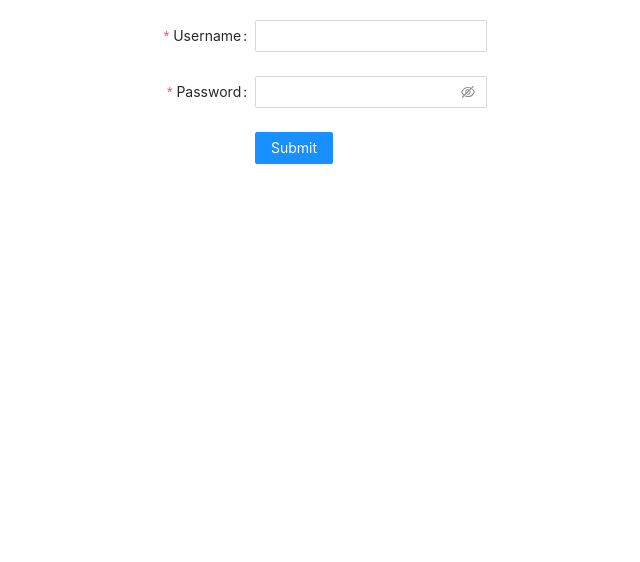
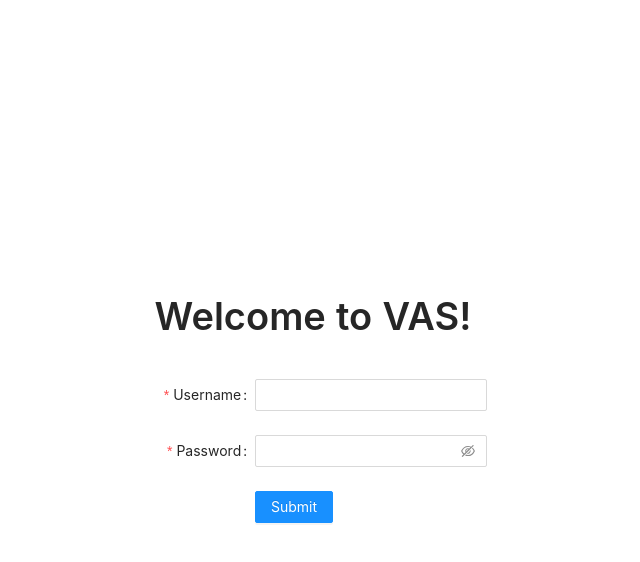
Before and after one commit to mahimag/VAS, a React (Create React App) app: page /login in a window 1280 px wide. Shown: the top 562 px of the page, without its empty margins (327-967 px from the left). Built offline with nearby package versions, Linux system fonts and the light colour scheme.

Commit message:
Refactor folder structures

```diff
--- a/src/App.tsx
+++ b/src/App.tsx
@@ -1,15 +1,10 @@
-import React, { Profiler, useContext, useState } from 'react';
-import Login from './pages/Login';
+import React from 'react';
 import { BrowserRouter } from "react-router-dom";
 import { Provider } from "react-redux";
 import Routing from './routes/Routing';
 import { store } from "./store";
 
-
 const App: React.FC = () => {
-  const [showProfile, setShowProfile] = useState(false);
-  const [username, setUsername] = useState("");
-  let  ctxValue;
 
   return (
     <div className= "form">
--- a/src/pages/Login.tsx
+++ b/src/components/loginForm/LoginForm.tsx
@@ -1,39 +1,23 @@
+import React from "react";
 import { Button, Form, Input } from "antd";
-import React, { useState, useContext } from "react";
 import { useNavigate } from "react-router-dom";
 import { useDispatch, useSelector } from "react-redux";
-import { RootState } from "../store";
-import { setLoggedIn } from "../features/Auth/AuthSlice";
+import { RootState } from "../../store";
+import { setLoggedIn } from "../..//features/Auth/AuthSlice";
 
-// const changeIsLoggedIn = (ctx: ContextInterface) => {
-//   ctx.setIsLoggedIn((prev: boolean) => !prev);
-//   console.log("This user is, ", ctx.isLoggedIn);
-// }
-
-// const onSubmitHandler = (ctxValue: ContextInterface) => {
-//   ctxValue.setIsLoggedIn((prev) => !prev);
-//   console.log(ctxValue.isLoggedIn);
-// }
-
-const Login: React.FC = () => {
-  const test = useSelector((state: RootState) => state.auth.isLoggedIn );
-
-  // console.log("testing123, " + test);
+const LoginForm: React.FC = () => {
+  const test = useSelector((state: RootState) => state.auth.isLoggedIn);
 
   const navigate = useNavigate();
-  // const ctxValue = useContext(LoginContext) as ContextInterface;
   const dispatch = useDispatch();
-
-
 
   const onFinish = (values: any) => {
     if (values.username === "mahima" && values.password === "gurung") {
       //add to Local Storage
-      localStorage.setItem('LoggedIn', "true");
+      localStorage.setItem("LoggedIn", "true");
       dispatch(setLoggedIn(true));
       navigate("../launch");
-    }
-    else{
+    } else {
       dispatch(setLoggedIn(false));
     }
   };
@@ -41,11 +25,6 @@ const Login: React.FC = () => {
   const onFinishFailed = (errorInfo: any) => {
     console.log("Failed:", errorInfo);
   };
-
-  // return (
-  //       <button onClick={() => onSubmitHandler(ctxValue)}>Login</button>
-
-  // );
 
   return (
     <Form
@@ -75,13 +54,12 @@ const Login: React.FC = () => {
 
       <Form.Item wrapperCol={{ offset: 8, span: 16 }}>
         {/* <Button onClick={() => onSubmitHandler(ctxValue)} type="primary" htmlType="submit"> */}
-        <Button type="primary"
-          htmlType="submit"
-        >
+        <Button type="primary" htmlType="submit">
           Submit
         </Button>
       </Form.Item>
     </Form>
   );
 };
-export default Login;
+
+export default LoginForm;
--- a/src/pages/Dashboard.tsx
+++ b/src/pages/Dashboard.tsx
@@ -1,6 +1,5 @@
-import { Button, Form, Input } from 'antd';
+import React from "react";
 import { useNavigate } from 'react-router-dom';
-// import {BrowserRouter as Router, Route} from 'react-router-dom';
 
 function Dashboard(){
     const navigate = useNavigate();
--- a/src/pages/LaunchingPage.tsx
+++ b/src/pages/LaunchingPage.tsx
@@ -1,23 +1,9 @@
-import React, { useState, useContext } from 'react';
+import React from 'react';
 import { useNavigate } from 'react-router-dom';
-import { Button, Form, Input } from 'antd';
-import { createTextChangeRange, updateShorthandPropertyAssignment } from 'typescript';
-
+import { Button } from 'antd';
 
 const LaunchingPage: React.FC = () => {
     const navigate = useNavigate();
-
-    const onFinish = (values: any) => {
-        if(values.username === "mahima" && values.password === "gurung"){
-        navigate('../create');
-        }
-        console.log('Success:', values);
-    };
-
-    const onFinishFailed = (errorInfo: any) => {
-        console.log('Failed:', errorInfo);
-    };
-
     return(
         <Button type="primary" htmlType="submit" onClick={() => navigate('/create')}>
         Create Patient Profile
--- a/src/pages/Profile/Profile.tsx
+++ b/src/pages/Profile/Profile.tsx
@@ -1,4 +1,4 @@
-import React, { useContext } from "react";
+import React from "react";
 import { useSelector } from "react-redux";
 import { RootState } from "../../store";
 //import './Profile.css';
@@ -7,7 +7,7 @@ const Profile: React.FC = () => {
   const getData = useSelector(
     (state: RootState) => state.patientInfo.patientData
   );
-    return(
+  return (
     <>
       <span>
         <h1> Profile </h1>
@@ -30,6 +30,6 @@ const Profile: React.FC = () => {
       </span>
     </>
   );
-}
+};
 
 export default Profile;
--- /dev/null
+++ b/src/pages/login/Login.css
@@ -0,0 +1,11 @@
+.login {
+    height: 100vh;
+    display: flex;
+    justify-content: center;
+    align-items: center;
+    flex-direction: column  ;
+}
+
+.login .login__title {
+    margin-bottom: 40px;
+}
--- /dev/null
+++ b/src/pages/login/Login.tsx
@@ -0,0 +1,16 @@
+import { Typography } from "antd";
+import React from "react";
+import LoginForm from "../../components/loginForm/LoginForm";
+
+import "./Login.css";
+const Login: React.FC = () => {
+  const { Title } = Typography;
+
+  return (
+    <div className="login">
+      <Title className="login__title">Welcome to VAS!</Title>
+      <LoginForm />
+    </div>
+  );
+};
+export default Login;
--- a/src/routes/Routing.tsx
+++ b/src/routes/Routing.tsx
@@ -1,22 +1,29 @@
-import { BrowserRouter as Router, Route, Routes, Navigate } from "react-router-dom";
+import {
+  BrowserRouter as Router,
+  Route,
+  Routes,
+  Navigate,
+} from "react-router-dom";
 import Dashboard from "../pages/Dashboard";
 import LaunchingPage from "../pages/LaunchingPage";
-import Login from "../pages/Login";
+import Login from "../pages/login/Login";
 import ManagePatient from "../pages/ManagePatient";
 import Profile from "../pages/Profile/Profile";
 
 var checkAuth = false;
 
 export default function Routing() {
-
-  if(localStorage.getItem('LoggedIn') === 'true' ){
+  if (localStorage.getItem("LoggedIn") === "true") {
     checkAuth = true;
   }
   return (
     <Routes>
       <Route path="/" element={<Dashboard />} />
       <Route path="/login" element={<Login />} />
-      <Route path="/launch" element={checkAuth ? <LaunchingPage /> : <Navigate to={"/login"} />} />
+      <Route
+        path="/launch"
+        element={checkAuth ? <LaunchingPage /> : <Navigate to={"/login"} />}
+      />
       <Route path="/patient/create" element={<ManagePatient />} />
       <Route path="/profile" element={<Profile />} />
     </Routes>
```
Also changed, not shown: src/Nav.tsx (deleted, +0 -31 lines), src/features/Auth/AuthSlice.tsx (+0 -9 lines), src/components/loginForm/LoginForm.css (added). Lines whose indentation alone changed are shown as unchanged.
